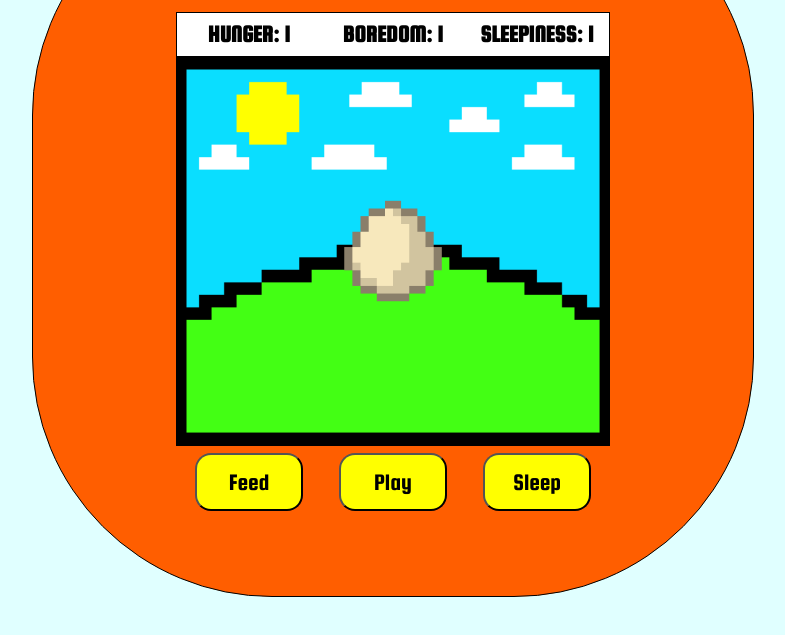
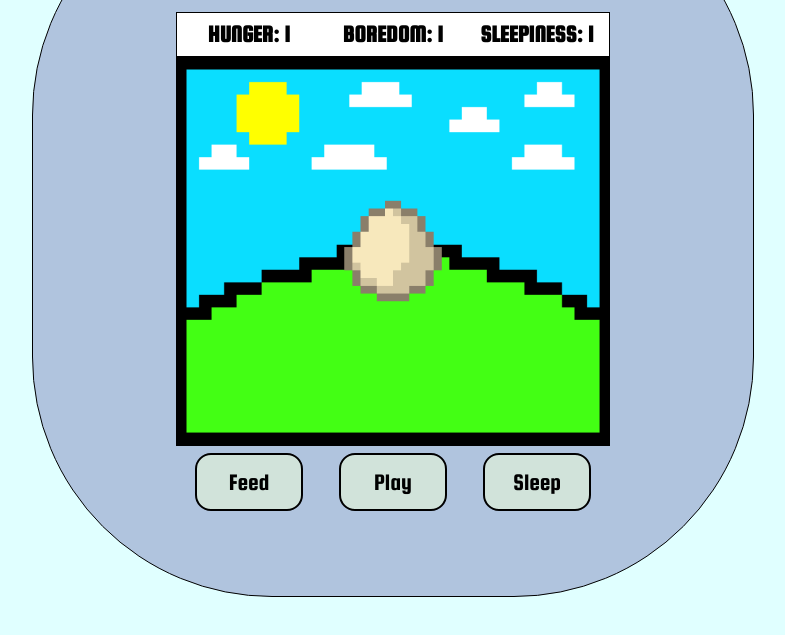
Before and after one commit to lukechang24/tomagotchi, a plain HTML site: page index.html in a window 1280 px wide. Shown: the part 157-792 px from the top of the page, without its empty margins (247-1032 px from the left). Drawn offline with nearby package versions, Linux system fonts and the light colour scheme.

Commit message:
style container

```diff
--- a/css/style.css
+++ b/css/style.css
@@ -16,7 +16,7 @@ body {
     height: 45rem;
     border: 0.1rem solid black;
     border-radius: 15rem;
-    background-color: rgb(255, 94, 0);
+    background-color: lightsteelblue;
     margin-top: 2rem;
 }
 
@@ -91,7 +91,8 @@ body {
     z-index: 1;
 }
 button {
-    background-color: yellow;
+    background-color: #d1e3da;
     font-family: 'Squada One', cursive;
     font-size: 150%;
+    border: 0.15rem solid black;
 }
```
